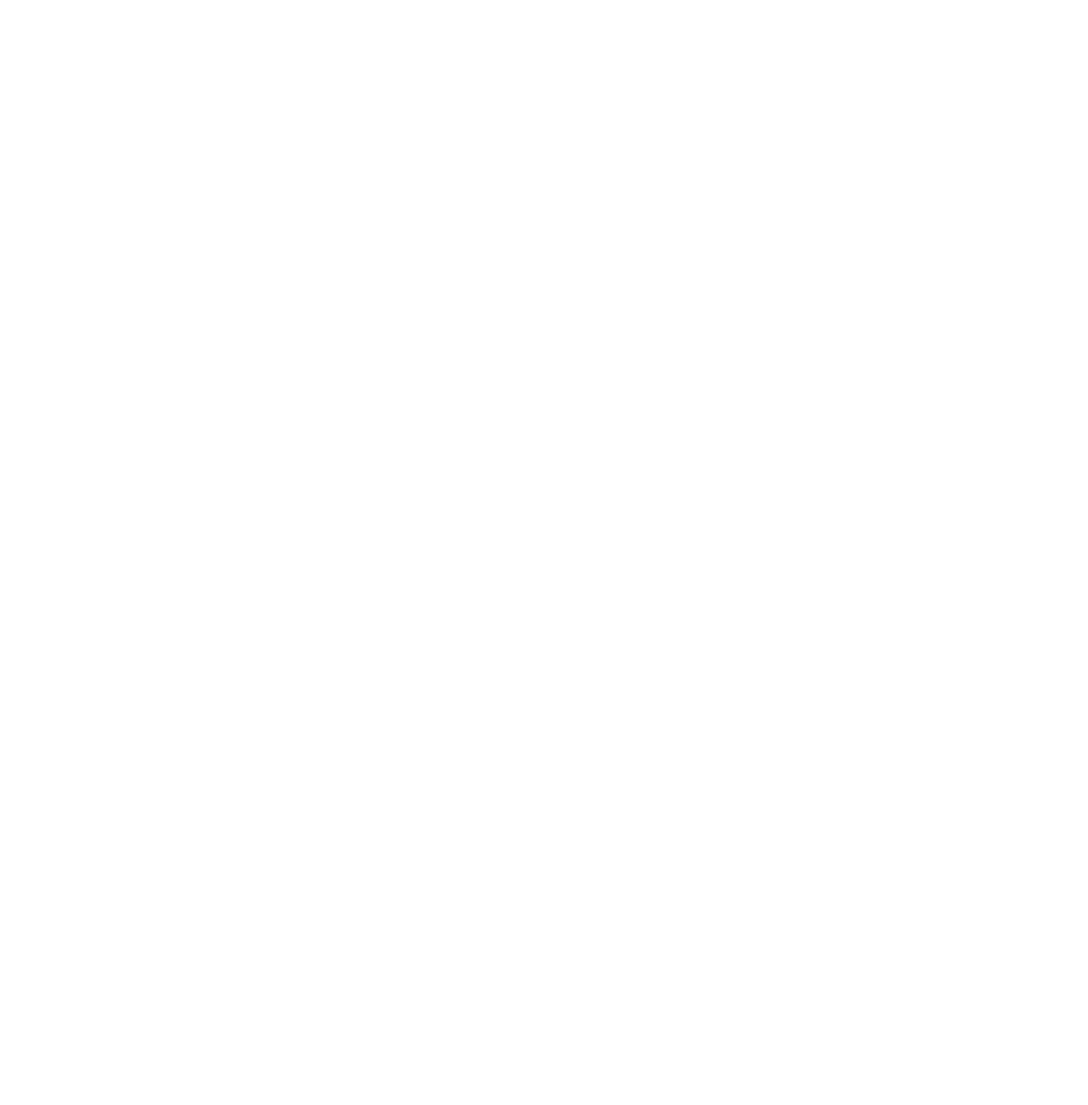
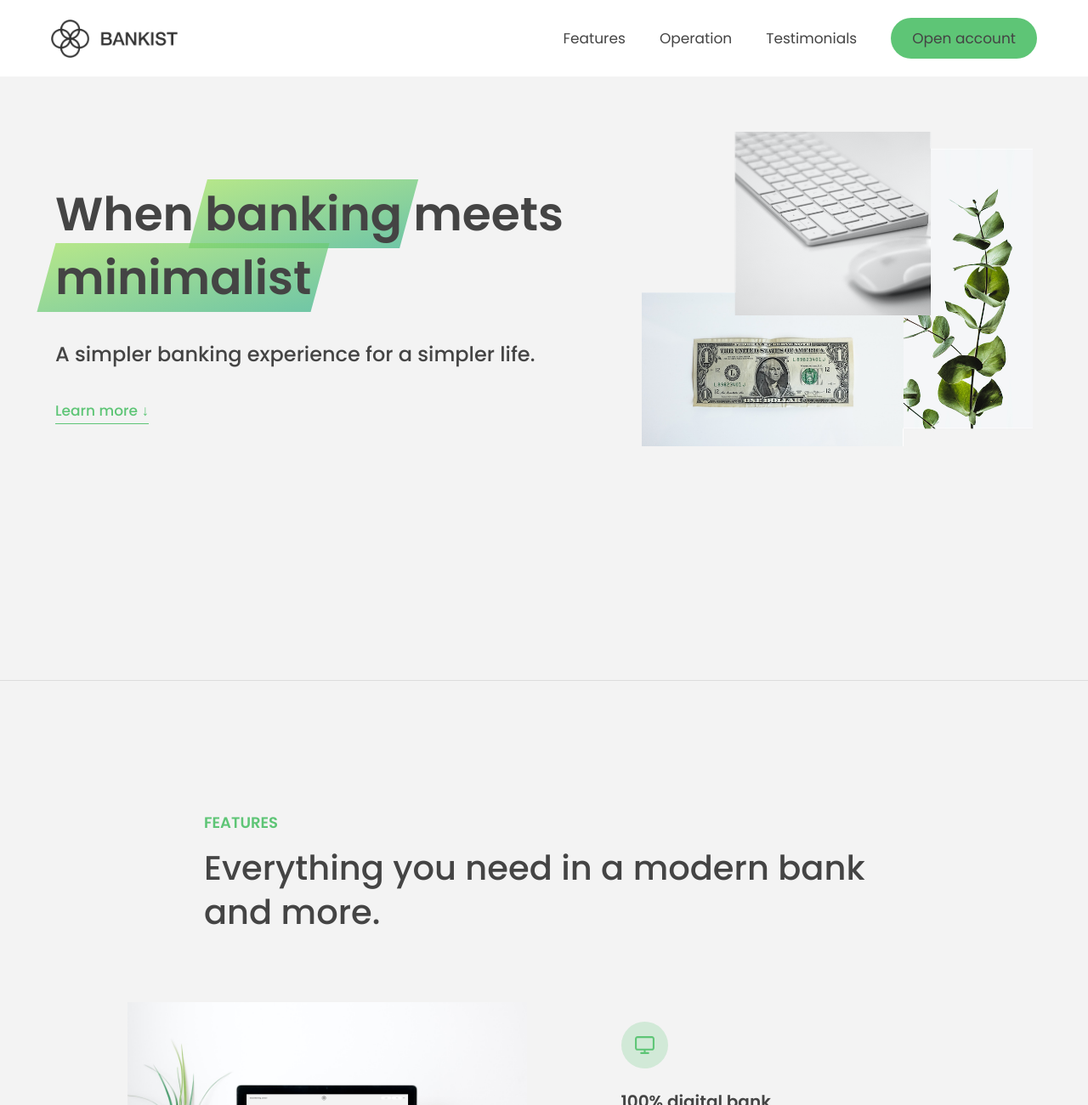
Before and after one commit to Mohammed-Said/Bankist, a plain HTML site: page index.html in a window 1280 px wide. Shown: the top 1300 px of the page at 85% size. Before the commit the page ends 800 px from the top, so only its background shows below. Drawn offline with Linux system fonts and the light colour scheme.

Commit message:
header&features

```diff
--- a/CSS/style.css
+++ b/CSS/style.css
@@ -0,0 +1,221 @@
+:root {
+  --color-primary: #5ec576;
+  --color-secondary: #ffcb03;
+  --color-tertiary: #ff585f;
+  --color-primary-darker: #4bbb7d;
+  --color-secondary-darker: #ffbb00;
+  --color-tertiary-darker: #fd424b;
+  --color-primary-opacity: #5ec5763a;
+  --color-secondary-opacity: #ffcd0331;
+  --color-tertiary-opacity: #ff58602d;
+  --gradient-primary: linear-gradient(to top left, #39b385, #9be15d);
+  --gradient-secondary: linear-gradient(to top left, #ffb003, #ffcb03);
+}
+* {
+  margin: 0;
+  padding: 0;
+  box-sizing: border-box;
+}
+html {
+  font-size: 10px;
+}
+body {
+  font-family: 'Poppins', sans-serif;
+  font-weight: 300;
+  color: #444;
+  line-height: 1.9;
+  background-color: #f3f3f3;
+}
+/* global roles */
+.section {
+  padding: 15rem 3rem;
+  border-top: 1px solid #ddd;
+  transition: transform 1s, opacity 1s;
+}
+.section-hidden {
+  opacity: 0;
+  transform: translateY(8rem);
+}
+
+.section-title {
+  max-width: 80rem;
+  margin: 0 auto 8rem;
+}
+
+.section-description {
+  font-size: 1.8rem;
+  font-weight: 600;
+  text-transform: uppercase;
+  color: var(--color-primary);
+  margin-bottom: 1rem;
+}
+
+.section-header {
+  font-size: 4rem;
+  line-height: 1.3;
+  font-weight: 500;
+}
+.btn {
+  display: inline-block;
+  background-color: var(--color-primary);
+  font-size: 1.6rem;
+  font-family: inherit;
+  font-weight: 500;
+  border: none;
+  padding: 1.25rem 4.5rem;
+  border-radius: 10rem;
+  cursor: pointer;
+  transition: all 0.3s;
+}
+.btn:hover {
+  background-color: var(--color-primary-darker);
+}
+
+.btn-text {
+  display: inline-block;
+  background: none;
+  font-size: 1.7rem;
+  font-family: inherit;
+  font-weight: 500;
+  color: var(--color-primary);
+  border: none;
+  border-bottom: 1px solid currentColor;
+  padding-bottom: 2px;
+  cursor: pointer;
+  transition: all 0.3s;
+}
+.container{
+  max-width: 115rem;
+  margin: auto;
+}
+/* NAVIGATION */
+.nav{
+  width: 100%;
+  display: flex;
+  justify-content: space-between;
+  align-items: center;
+  height: 9rem;
+  padding: 0 6rem;
+  z-index: 100;
+}
+.nav .logo{
+  height: 4.5rem;
+  transition: all 0.3s;
+}
+.nav.sticky {
+  position: fixed;
+  background-color: rgba(255, 255, 255, 0.95);
+}
+.nav .nav-links {
+  display: flex;
+  align-items: center;
+  list-style: none;
+}
+.nav .nav-item{
+  margin-left: 4rem;
+}
+.nav .nav-link {
+  font-size: 1.7rem;
+  font-weight: 400;
+  color: inherit;
+  text-decoration: none;
+  display: block;
+  transition: all 0.3s;
+}
+.nav-link-btn {
+  padding: 0.8rem 2.5rem;
+  border-radius: 3rem;
+  background-color: var(--color-primary);
+  color: #222;
+}
+
+.nav-link-btn:hover {
+  background-color: var(--color-primary-darker);
+  color: #333;
+}
+/* HEADER */
+.header {
+  padding: 0 3rem;
+  height: 100vh;
+  display: flex;
+  flex-direction: column;
+  align-items: center;
+}
+.header-title{
+  display: grid;
+  grid-template-columns: 3fr 2fr;
+  row-gap: 3rem;
+  /* align-content: center; */
+  /* justify-content: center; */
+}
+.header-title h1 {
+  font-size: 5.5rem;
+  line-height: 1.35;
+}
+
+.header-title h4 {
+  font-size: 2.4rem;
+  font-weight: 500;
+  margin: 3rem 0;
+}
+.header-img {
+  width: 100%;
+  /* grid-column: 2 / 3;
+  grid-row: 1 / span 4;*/
+  transform: translateY(-6rem);
+}
+.highlight {
+  position: relative;
+}
+.highlight::after {
+  content: '';
+  position: absolute;
+  top: 0;
+  left: 0;
+  height: 100%;
+  width: 100%;
+  z-index: -1;
+  opacity: 0.7;
+  transform: scale(1.07, 1.05) skewX(-15deg);
+  background-image: var(--gradient-primary);
+}
+/* features */
+.features {
+  display: grid;
+  grid-template-columns: 1fr 1fr;
+  gap: 4rem;
+  margin: 0 12rem;
+}
+.features-img {
+  width: 100%;
+}
+.features .feature {
+  align-self: center;
+  justify-self: center;
+  width: 70%;
+  font-size: 1.5rem;
+}
+.features-icon {
+  display: flex;
+  align-items: center;
+  justify-content: center;
+  background-color: var(--color-primary-opacity);
+  height: 5.5rem;
+  width: 5.5rem;
+  border-radius: 50%;
+  margin-bottom: 2rem;
+}
+
+.features-icon svg {
+  height: 2.5rem;
+  width: 2.5rem;
+  fill: var(--color-primary);
+}
+
+.features-header {
+  font-size: 2rem;
+  margin-bottom: 1rem;
+}
+.features .feature p{
+  color: #666;
+}
--- a/index.html
+++ b/index.html
@@ -3,15 +3,108 @@
 <head>
   <meta charset="UTF-8">
   <meta name="viewport" content="width=device-width, initial-scale=1.0">
+  <link rel="shortcut icon" type="image/png" href="Images/icon.png" />
   <link rel="stylesheet" href="/CSS/style.css">
+  <link
+      href="https://fonts.googleapis.com/css?family=Poppins:300,400,500,600&display=swap"
+      rel="stylesheet"
+    />
   <script src="./Javascript/script.js"></script>
   <title>Bankist</title>
 </head>
 <body>
-  <header>
-    <nav>
-      <img src="" alt="">
+  <header class="header">
+    <nav class="nav sticky">
+      <img src="./Images/logo.png" alt="logo" class="logo">
+      <ul class="nav-links">
+        <li class="nav-item"><a href="#section-1" class="nav-link">Features</a></li>
+        <li class="nav-item"><a href="#section-2" class="nav-link">Operation</a></li>
+        <li class="nav-item"><a href="#section-3" class="nav-link">Testimonials</a></li>
+        <li class="nav-item"><a href="#section-4" class="nav-link nav-link-btn btn-show-modal">Open account</a></li>
+      </ul>
     </nav>
+      <div class="header-title container">
+        <div>
+          <h1>
+            When
+            <span class="highlight">banking</span>
+            meets<br/>
+            <span class="highlight">minimalist</span>
+          </h1>
+          <h4>A simpler banking experience for a simpler life.</h4>
+          <button class="btn-text btn-scroll-to">Learn more &DownArrow;</button>
+        </div>
+        <img src="Images/hero.png" class="header-img"alt="Minimalist bank items"/>
+    </div>
   </header>
+  <section class="section" id="section-1">
+    <div class="section-title">
+      <h2 class="section-description">Features</h2>
+      <h3 class="section-header">
+        Everything you need in a modern bank and more.
+      </h3>
+    </div>
+    <div class="features">
+      <img
+          src="Images/digital.jpg"
+          data-src="Images/digital.jpg"
+          alt="Computer"
+          class="features-img lazy-img"
+        />
+        <div class="feature">
+          <div class="features-icon">
+            <svg>
+              <use xlink:href="Images/icons.svg#icon-monitor"></use>
+            </svg>
+          </div>
+          <h5 class="features-header">100% digital bank</h5>
+          <p>
+            Lorem ipsum dolor sit amet consectetur adipisicing elit. Unde alias
+            sint quos? Accusantium a fugiat porro reiciendis saepe quibusdam
+            debitis ducimus.
+          </p>
+        </div>
+
+        <div class="feature">
+          <div class="features-icon">
+            <svg>
+              <use xlink:href="Images/icons.svg#icon-trending-up"></use>
+            </svg>
+          </div>
+          <h5 class="features-header">Watch your money grow</h5>
+          <p>
+            Nesciunt quos autem dolorum voluptates cum dolores dicta fuga
+            inventore ab? Nulla incidunt eius numquam sequi iste pariatur
+            quibusdam!
+          </p>
+        </div>
+        <img
+          src="Images/grow.jpg"
+          data-src="Images/grow.jpg"
+          alt="Plant"
+          class="features-img lazy-img"
+        />
+
+        <img
+          src="Images/card.jpg"
+          data-src="Images/card.jpg"
+          alt="Credit card"
+          class="features-img lazy-img"
+        />
+        <div class="feature">
+          <div class="features-icon">
+            <svg>
+              <use xlink:href="Images/icons.svg#icon-credit-card"></use>
+            </svg>
+          </div>
+          <h5 class="features-header">Free debit card included</h5>
+          <p>
+            Quasi, fugit in cumque cupiditate reprehenderit debitis animi enim
+            eveniet consequatur odit quam quos possimus assumenda dicta fuga
+            inventore ab.
+          </p>
+        </div>
+    </div>
+  </section>
 </body>
 </html>
```
